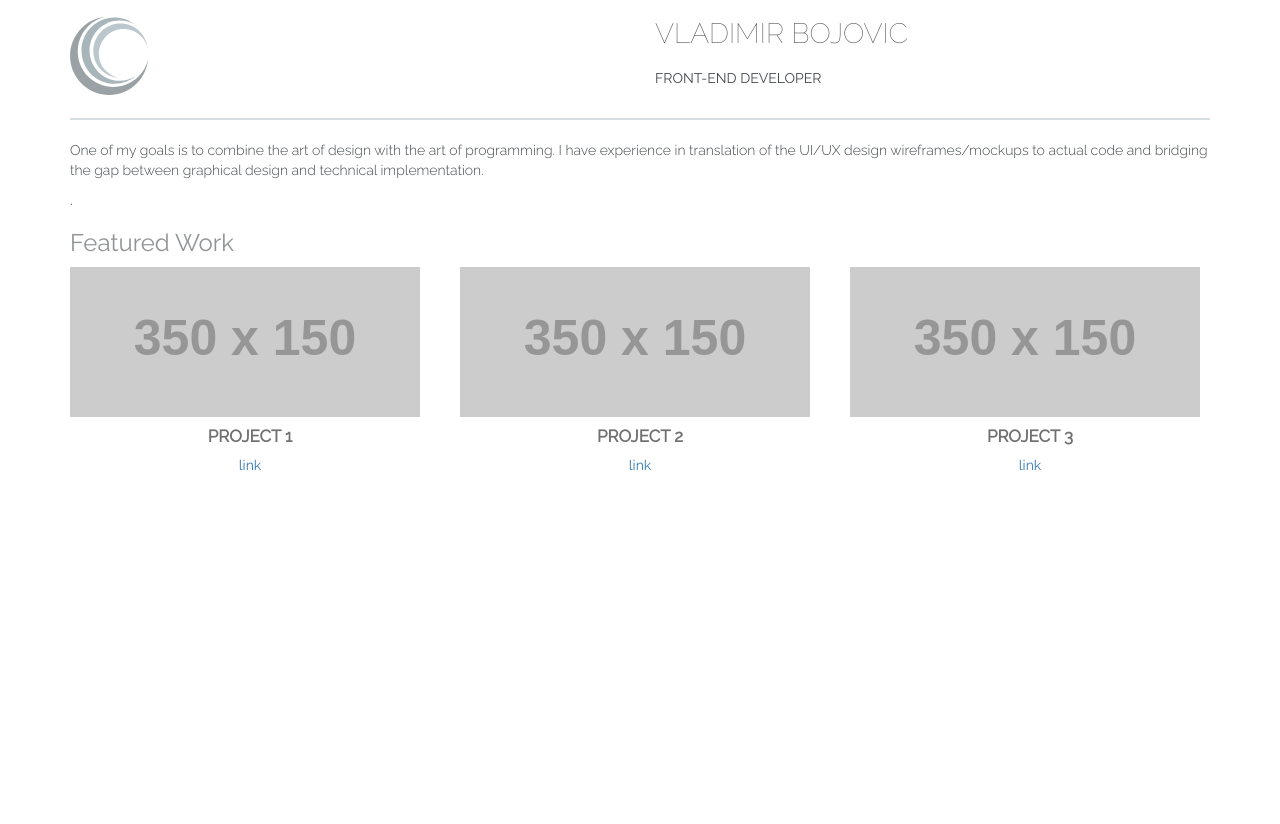
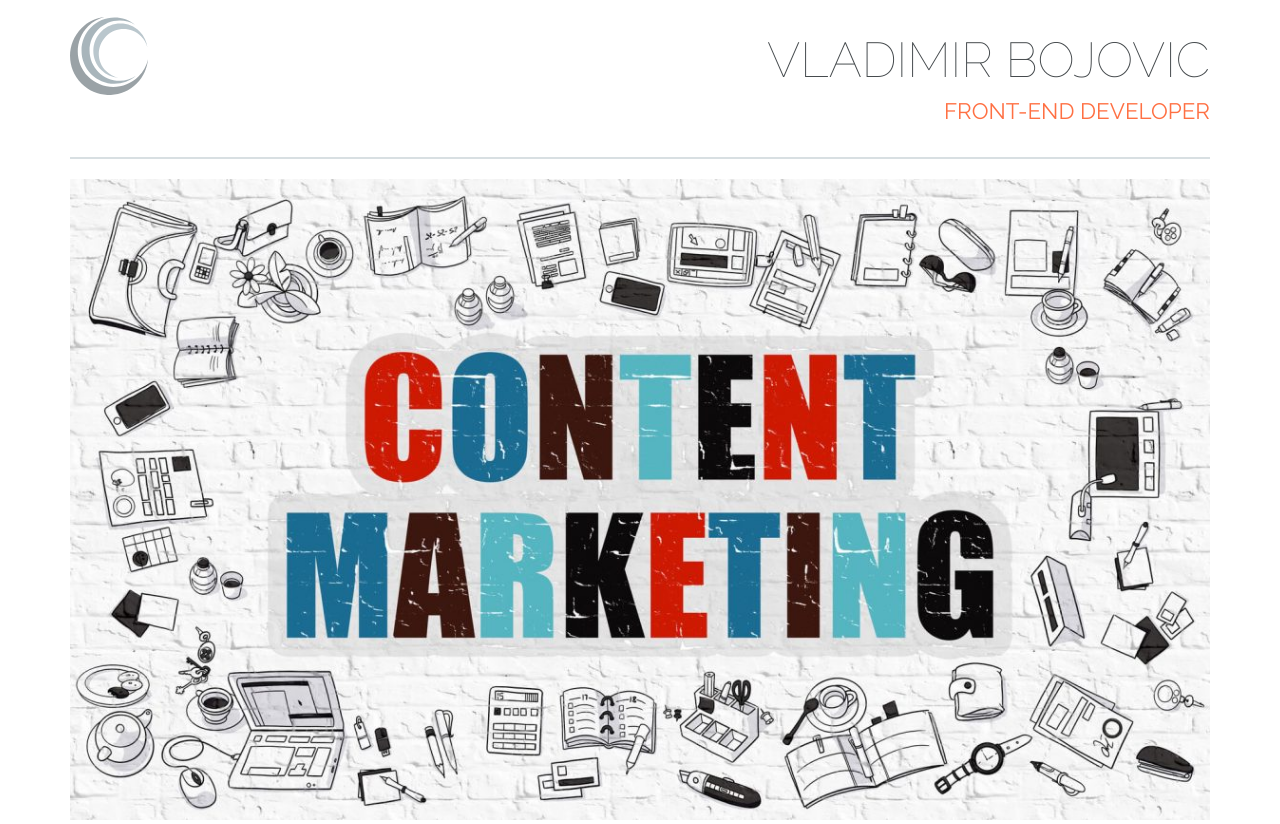
Before and after one commit to VladTzaru/Portfolio, a plain HTML site: page index.html in a window 1280 px wide. Shown: the top 824 px of the page. Before the commit the page ends 800 px from the top, so only its background shows below. Drawn offline with Linux system fonts and the light colour scheme; placeholder pictures from the web are drawn by us.

Commit message:
Added a banner

```diff
--- a/css/style.css
+++ b/css/style.css
@@ -29,15 +29,20 @@ figcaption {
 .main-title {
   font-weight: 100;
   text-transform: uppercase;
+  font-size: 3.5em;
+  margin-bottom: 8px;
 }
 
 .subtitle {
   font-weight: 400;
   text-transform: uppercase;
+  font-size: 1.6em;
+  color: #ff7043;
 }
 
 .main-banner {
   display: none;
+  margin-bottom: 2em;
 }
 
 .header-divider {
@@ -46,6 +51,7 @@ figcaption {
 
 .normal-text {
   font-weight: 300;
+  font-size: 1.5em;
 }
 
 .caption {
@@ -72,7 +78,6 @@ figcaption {
   .main-title {
     text-align: center;
     font-size: 2.6em;
-    margin-bottom: 4px;
   }
 
   .header-divider {
@@ -87,3 +92,9 @@ figcaption {
     text-align: center;
   }
 }
+
+@media screen and (min-width: 700px) {
+  .main-banner {
+    display: block;
+  }
+}
--- a/index.html
+++ b/index.html
@@ -18,8 +18,8 @@
       <div class="row">
         <div class="col-md-6"><img class="logo" src="images/logo.svg" alt="Logo"></div>
         <div class="col-md-6">
-          <h1 class="main-title">Vladimir Bojovic</h1>
-          <p class="subtitle">Front-end Developer</p>
+          <h1 class="main-title text-right">Vladimir Bojovic</h1>
+          <p class="subtitle text-right">Front-end Developer</p>
         </div>
         <div class="col-md-12">
           <hr class="header-divider">
@@ -30,10 +30,10 @@
     <!-- Banner -->
     <section class="container">
       <div class="row">
+        <div class="col-md-12 main-banner"><img class="img-responsive" src="images/banner.jpg" alt="Main Banner"></div>
         <div class="col-md-12">
           <p class="normal-text">One of my goals is to combine the art of design with the art of programming. I have experience in translation of the UI/UX design wireframes/mockups to actual code and bridging the gap between graphical design and technical implementation.</p>.
         </div>
-        <div class="col-md-12 main-banner"><img src="" alt="Main Banner"></div>
       </div>
     </section>
 
```
Also changed, not shown: images/banner.jpg (added).
